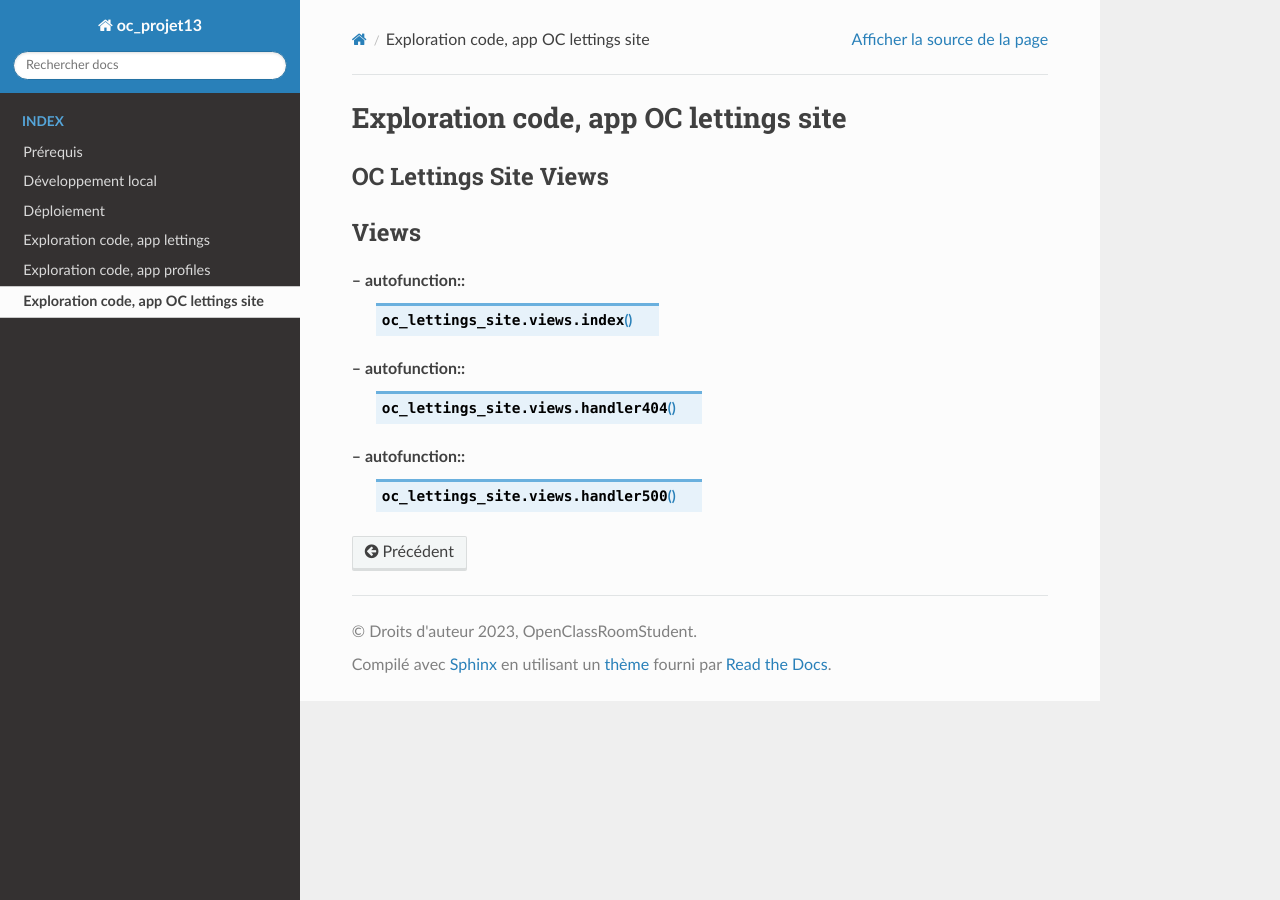
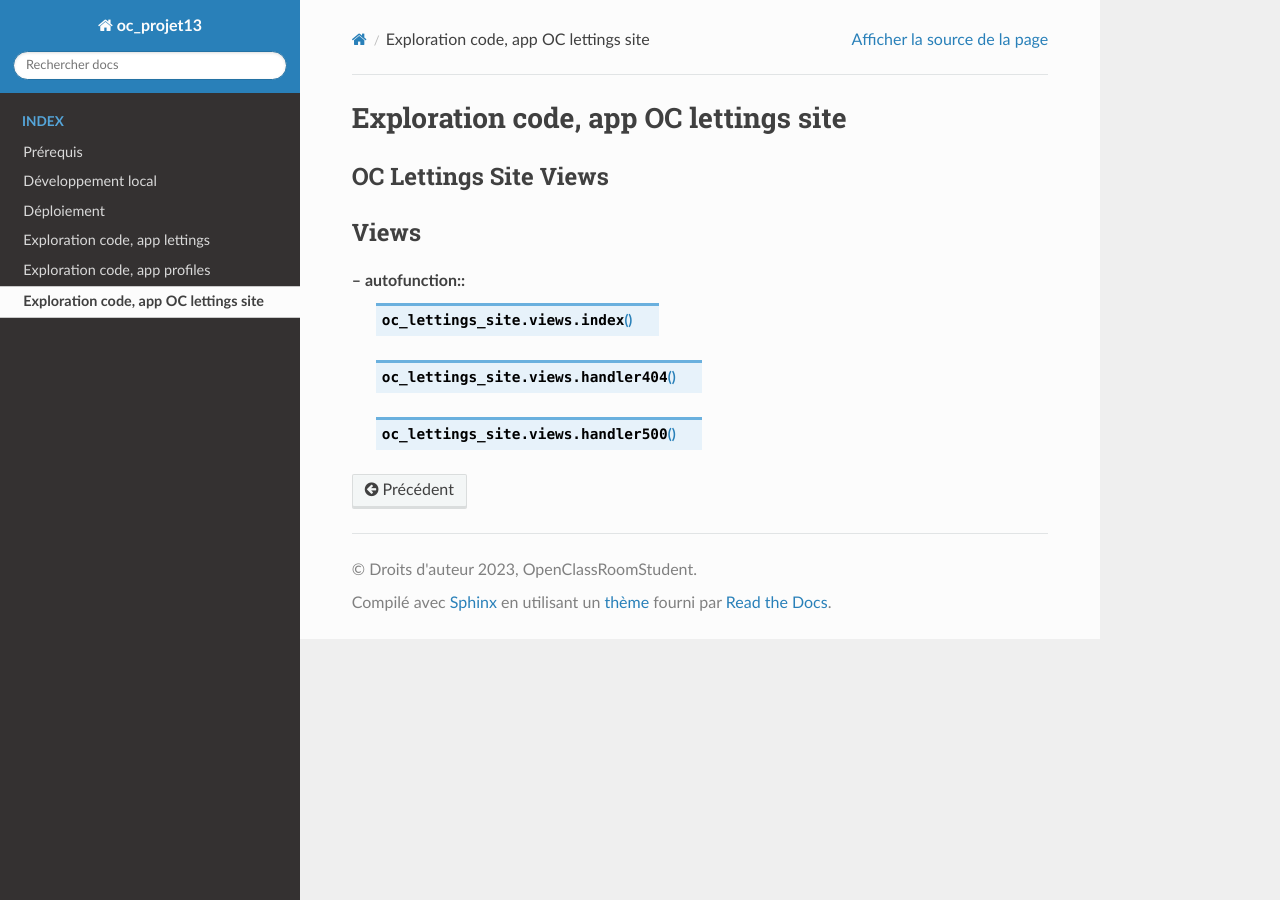
Before and after one commit to memphis-tools/oc_projet13_orange_country_lettings, a Sphinx documentation site: the page built from doc/source/code_review_oc_lettings_site.rst, in a window 1280 px wide. Built offline with Sphinx 7.4.7 and the Read the Docs theme 2.0.0, drawn with Linux system fonts in a browser that asks for light colours.

```diff
--- a/doc/source/code_review_oc_lettings_site.rst
+++ b/doc/source/code_review_oc_lettings_site.rst
@@ -13,9 +13,5 @@
 -- autofunction::
    .. method:: index
      :annotation:
-
--- autofunction::
    .. method:: handler404
-
--- autofunction::
    .. method:: handler500
--- a/doc/source/code_review_profiles.rst
+++ b/doc/source/code_review_profiles.rst
@@ -16,6 +16,4 @@
 
 -- autofunction::
    .. method:: index
-
--- autofunction::
    .. method:: profile
```
Also changed, not shown: 7 other files.
